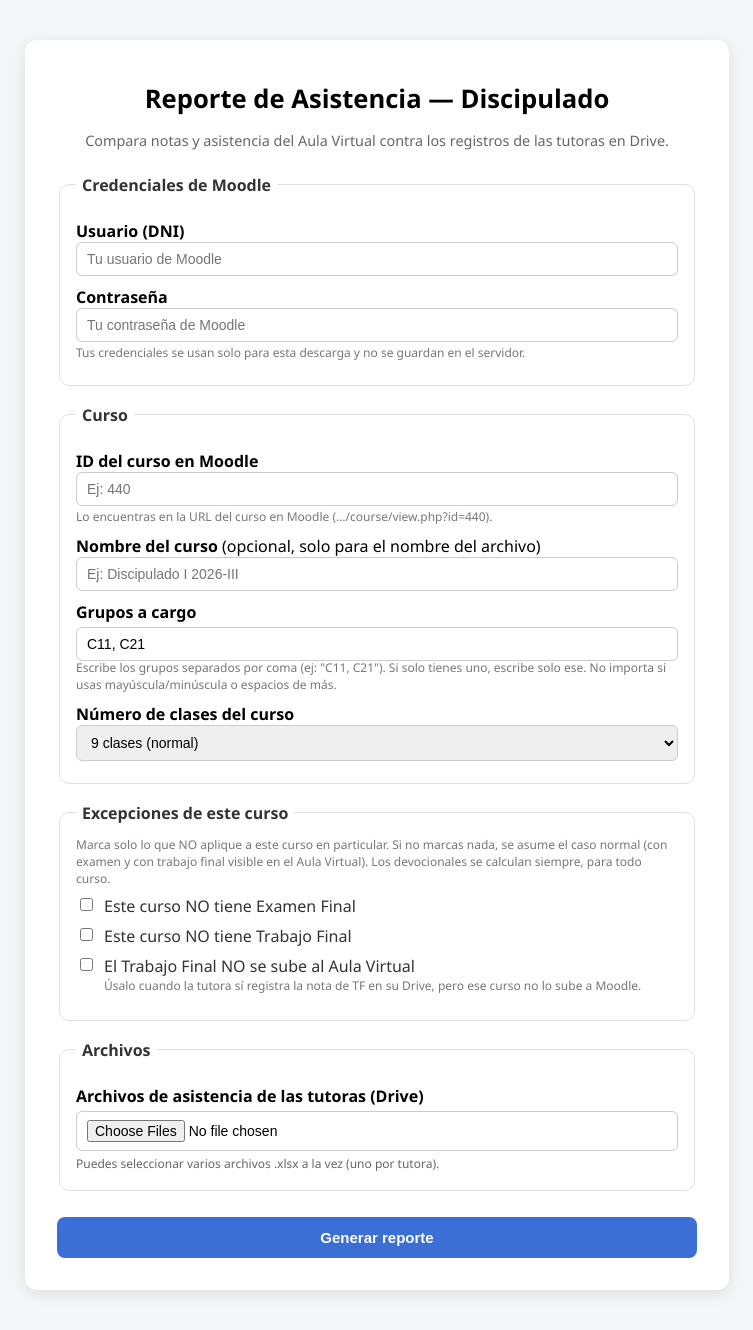
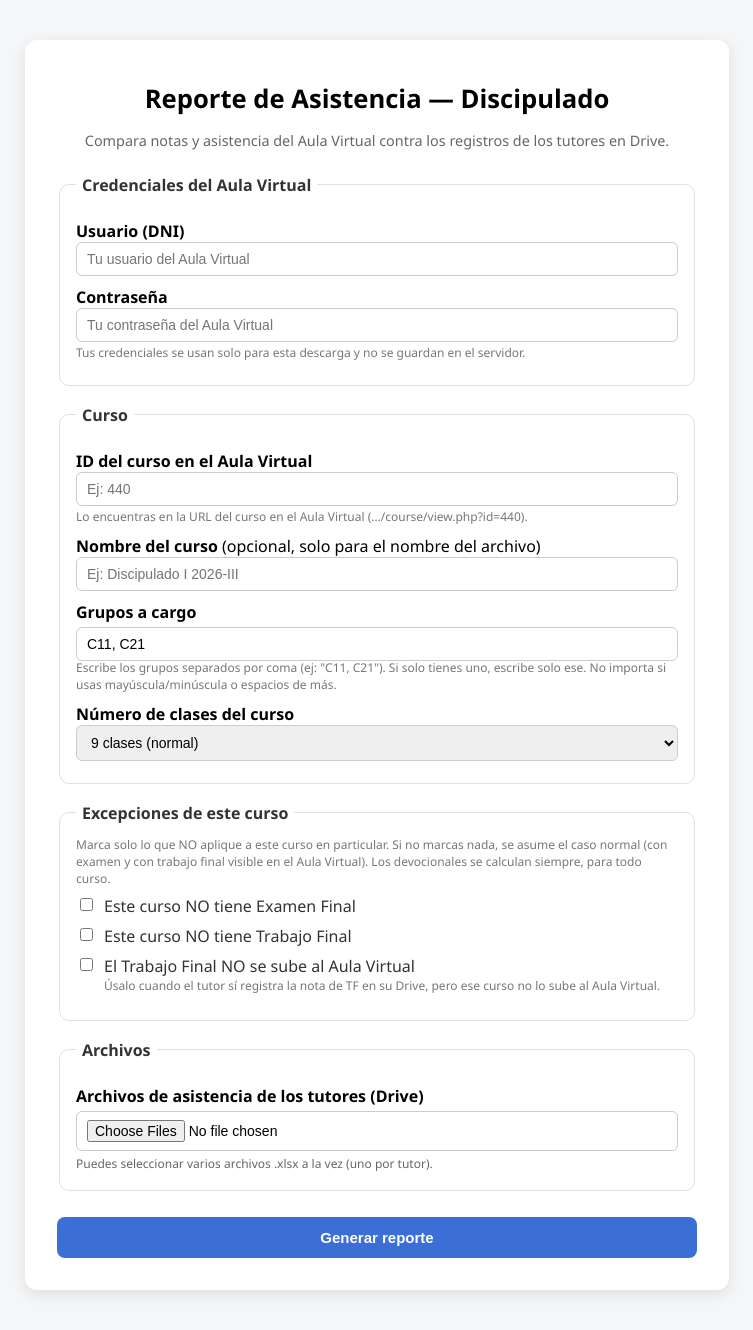
Before and after one commit to ValeryAyasta/check-report, a Flask app: page / in a window 1280 px wide. Shown: the whole page, without its empty margins (263-1016 px from the left). Run offline with Flask 3, Linux system fonts and the light colour scheme.

Commit message:
feat: add descriptions

```diff
--- a/config.py
+++ b/config.py
@@ -145,4 +145,5 @@ TUTOR_COL_EF_DRIVE = 37           # columna AK ("E1"): nota de Examen Final regi
 TUTOR_DEVO_FILA_OFFSET = 1        # la fila de devocionales está 1 fila debajo de la de asistencia
 TUTOR_DEVO_COL_INICIO = 7         # columna G: primer día de devocional
 TUTOR_DEVO_TOTAL_DIAS = 63        # cantidad de días de devocional en la hoja DEVO
+TUTOR_COL_NOMBRE = 4
 # ✅ Verificado contra un archivo real de tutora: todos estos offsets calzan exacto.
--- a/templates/index.html
+++ b/templates/index.html
@@ -117,27 +117,27 @@
 <body>
   <div class="container">
     <h1>Reporte de Asistencia — Discipulado</h1>
-    <p class="subtitulo">Compara notas y asistencia del Aula Virtual contra los registros de las tutoras en Drive.</p>
+    <p class="subtitulo">Compara notas y asistencia del Aula Virtual contra los registros de los tutores en Drive.</p>
 
     <form method="post" action="/generar-reporte" enctype="multipart/form-data" id="form-reporte">
 
       <fieldset>
-        <legend>Credenciales de Moodle</legend>
+        <legend>Credenciales del Aula Virtual</legend>
         <label>Usuario (DNI)
-          <input type="text" name="usuario" placeholder="Tu usuario de Moodle" required>
+          <input type="text" name="usuario" placeholder="Tu usuario del Aula Virtual" required>
         </label>
         <label>Contraseña
-          <input type="password" name="password" placeholder="Tu contraseña de Moodle" required>
+          <input type="password" name="password" placeholder="Tu contraseña del Aula Virtual" required>
         </label>
         <div class="ayuda">Tus credenciales se usan solo para esta descarga y no se guardan en el servidor.</div>
       </fieldset>
 
       <fieldset>
         <legend>Curso</legend>
-        <label>ID del curso en Moodle
+        <label>ID del curso en el Aula Virtual
           <input type="text" inputmode="numeric" name="curso_id" placeholder="Ej: 440" required>
         </label>
-        <div class="ayuda">Lo encuentras en la URL del curso en Moodle (…/course/view.php?id=440).</div>
+        <div class="ayuda">Lo encuentras en la URL del curso en el Aula Virtual (…/course/view.php?id=440).</div>
 
         <label>Nombre del curso <span style="font-weight:400;">(opcional, solo para el nombre del archivo)</span>
           <input type="text" name="nombre_curso" placeholder="Ej: Discipulado I 2026-III">
@@ -177,7 +177,7 @@
           <input type="checkbox" id="trabajo_final_no_visible_en_av" name="trabajo_final_no_visible_en_av" >
           <div>
             <label for="trabajo_final_no_visible_en_av">El Trabajo Final NO se sube al Aula Virtual</label>
-            <div class="ayuda">Úsalo cuando la tutora sí registra la nota de TF en su Drive, pero ese curso no lo sube a Moodle.</div>
+            <div class="ayuda">Úsalo cuando el tutor sí registra la nota de TF en su Drive, pero ese curso no lo sube al Aula Virtual.</div>
           </div>
         </div>
       </fieldset>
@@ -185,9 +185,9 @@
       <fieldset>
         <legend>Archivos</legend>
 
-        <label>Archivos de asistencia de las tutoras (Drive)</label>
+        <label>Archivos de asistencia de los tutores (Drive)</label>
         <input type="file" name="tutores" multiple accept=".xlsx" required>
-        <div class="file-details">Puedes seleccionar varios archivos .xlsx a la vez (uno por tutora).</div>
+        <div class="file-details">Puedes seleccionar varios archivos .xlsx a la vez (uno por tutor).</div>
       </fieldset>
 
       <button type="submit" id="btn-generar">Generar reporte</button>
@@ -198,7 +198,7 @@
 
   <div id="overlay">
     <div class="spinner"></div>
-    <p id="overlay-texto">Descargando y comparando la información de Moodle con los archivos de las tutoras…</p>
+    <p id="overlay-texto">Descargando y comparando la información del Aula Virtual con los archivos de los tutores…</p>
     <p class="aviso-tiempo">Esto puede tardar 1 o 2 minutos según el tamaño del curso. No cierres esta pestaña.</p>
   </div>
 
```
Also changed, not shown: services/calculator.py (+11 -5 lines).
